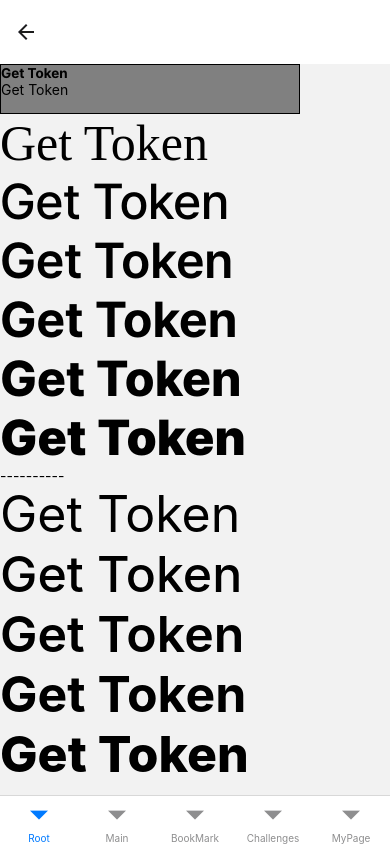
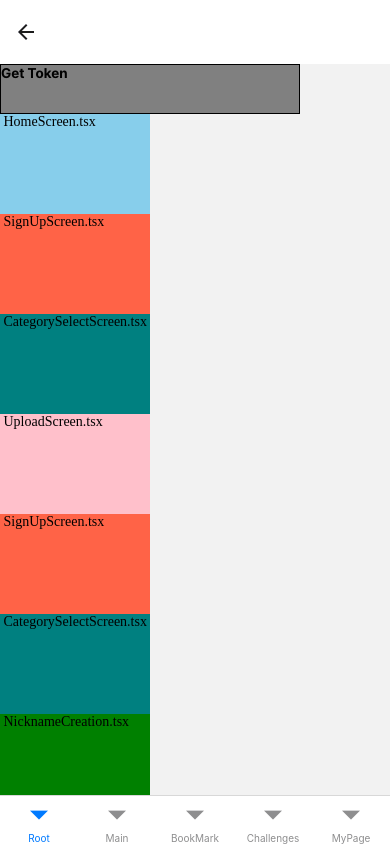
Before and after one commit to CCC-org/keewe-app, a React Native app: screen /Home in a window 390 px wide. Built offline with nearby package versions, Linux system fonts and the light colour scheme; a web font is replaced by a local one; what @gorhom/bottom-sheet would draw is missing.

Commit message:
chagned type

```diff
--- a/src/components/texts/StyledText.tsx
+++ b/src/components/texts/StyledText.tsx
@@ -7,7 +7,7 @@ export function MonoText(props: TextProps) {
 }
 
 interface customTextProps extends TextProps {
-  style?: StyleProp<TextStyle> | any;
+  style?: TextStyle;
 }
 
 export function FontText(props: customTextProps) {
--- a/src/navigation/index.tsx
+++ b/src/navigation/index.tsx
@@ -22,23 +22,9 @@ export function RootScreen() {
         onPress={() => getAccessToken().then((res) => console.log(res))}
       >
         <FontText style={{ fontWeight: '700' }}>Get Token</FontText>
-        <Text style={{}}>Get Token</Text>
       </Pressable>
-      <FontText style={{ fontWeight: '400', fontSize: 50 }}>Get Token</FontText>
-      <FontText style={{ fontWeight: '500', fontSize: 50 }}>Get Token</FontText>
-      <FontText style={{ fontWeight: '600', fontSize: 50 }}>Get Token</FontText>
-      <FontText style={{ fontWeight: '700', fontSize: 50 }}>Get Token</FontText>
-      <FontText style={{ fontWeight: '800', fontSize: 50 }}>Get Token</FontText>
-      <FontText style={{ fontWeight: '900', fontSize: 50 }}>Get Token</FontText>
-      <Text style={{}}>----------</Text>
-      <Text style={{ fontWeight: '400', fontSize: 50 }}>Get Token</Text>
-      <Text style={{ fontWeight: '500', fontSize: 50 }}>Get Token</Text>
-      <Text style={{ fontWeight: '600', fontSize: 50 }}>Get Token</Text>
-      <Text style={{ fontWeight: '700', fontSize: 50 }}>Get Token</Text>
-      <Text style={{ fontWeight: '800', fontSize: 50 }}>Get Token</Text>
-      <Text style={{ fontWeight: '900', fontSize: 50 }}>Get Token</Text>
 
-      <FontText>{accessToken}</FontText>
+      <FontText style={{ fontWeight: '500' }}>{accessToken}</FontText>
       <ScrollView>
         <Pressable onPress={() => navigation.navigate('Home')}>
           <View
--- a/src/utils/api/UploadAPIs.ts
+++ b/src/utils/api/UploadAPIs.ts
@@ -28,6 +28,7 @@ export const UploadApis = {
         },
       })
       .then((res) => {
+        console.log('UploadInsight response object:', res);
         return res.data;
       });
   },
```
